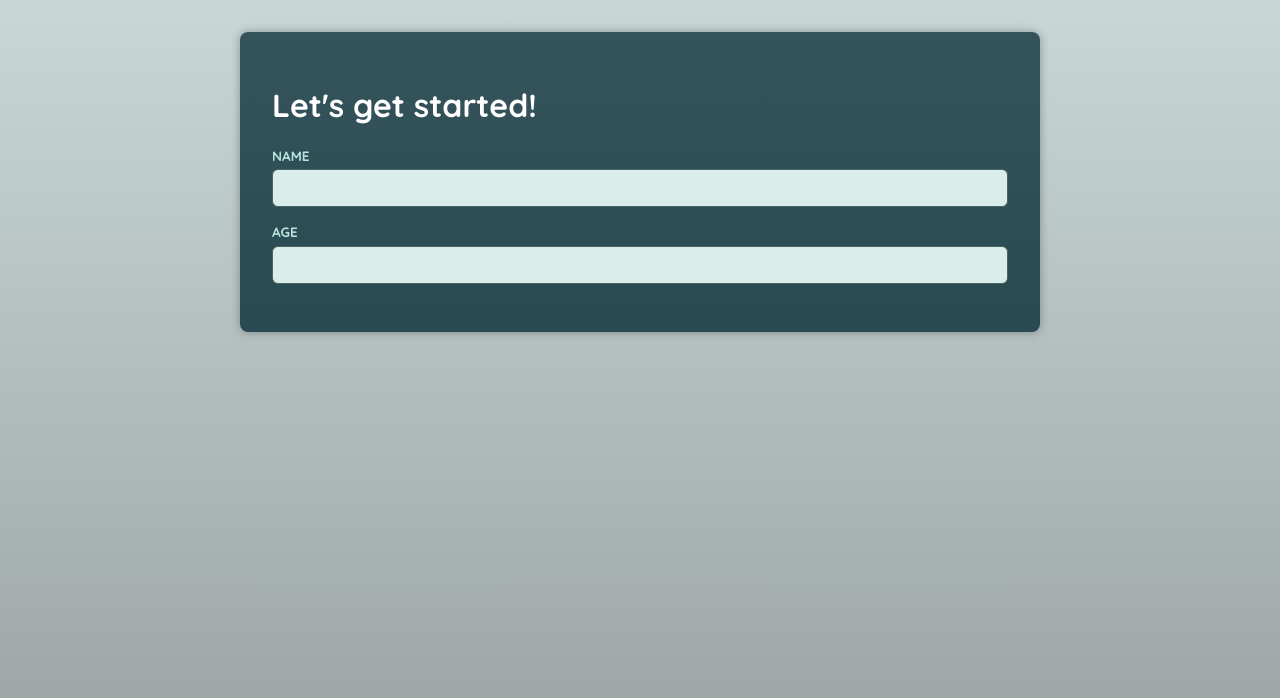
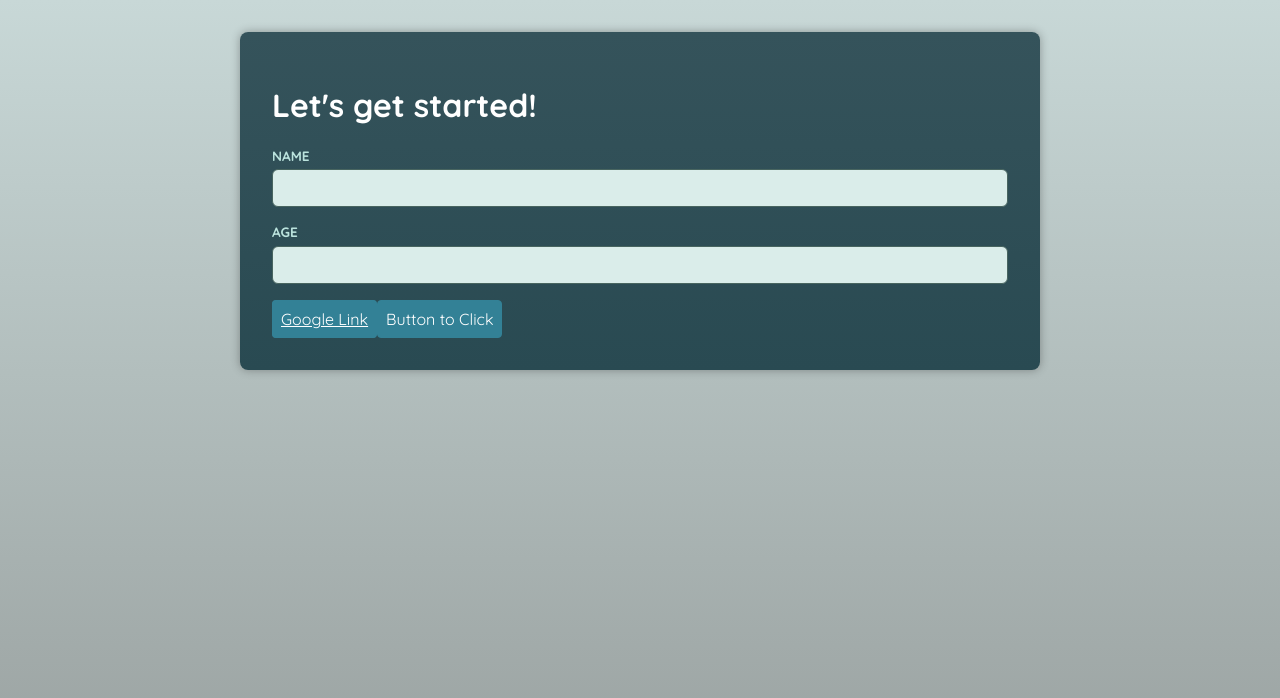
Before and after one commit to Pearl-15/React-TypeScript-Advance, a React (Vite) app: page / in a window 1280 px wide. Shown: the top 698 px of the page. Built offline with nearby package versions, Linux system fonts and the light colour scheme; a web font is replaced by a local one.

Commit message:
feat: use ComponentPropsWithoutRef with button and anchor

```diff
--- a/src/App.tsx
+++ b/src/App.tsx
@@ -1,4 +1,5 @@
 import './App.css'
+import Button from './components/Button'
 import Input from './components/Input'
 
 function App() {
@@ -9,6 +10,8 @@
     <h1>Let's get started!</h1>
     <Input label="Name" id="name" type="text"></Input>
     <Input label="Age" id="age" type="number"></Input>
+    <Button el="anchor" href="https://google.com">Google Link</Button>
+    <Button el="button" type="button">Button to Click</Button>
     </>
   )
 }
--- /dev/null
+++ b/src/components/Button.tsx
@@ -0,0 +1,21 @@
+import { ComponentPropsWithoutRef } from "react";
+
+type ButtonProps = {
+    el: 'button'
+} & ComponentPropsWithoutRef<'button'>;
+
+type AnchorProps = {
+    el: 'anchor';
+} & ComponentPropsWithoutRef<'a'>
+
+export default function Button( props: ButtonProps | AnchorProps){
+
+    // link element
+    if(props.el === 'anchor'){
+        return <a className="button" {...props}></a> // destructure props to catch built in/default anchor html props
+    }
+
+    return (
+        <button className="button" {...props}></button>
+    )
+}
```
